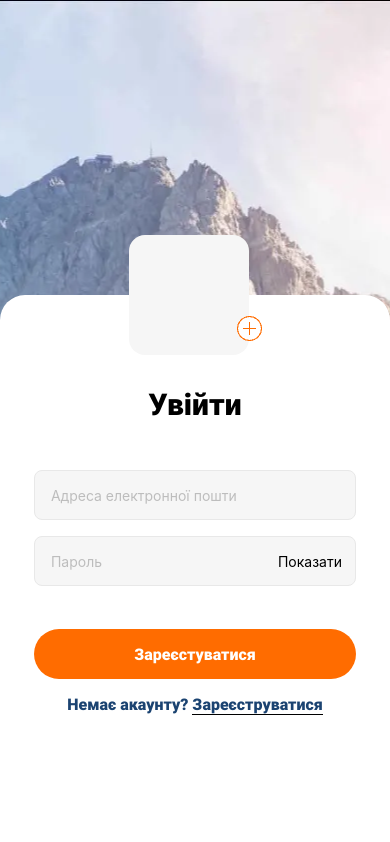
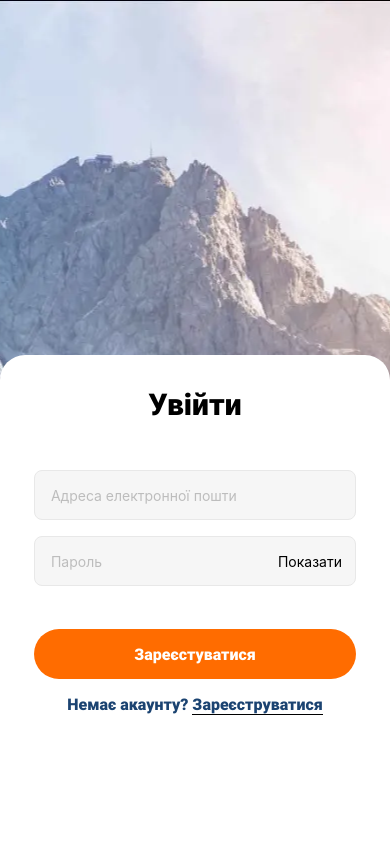
Before and after one commit to OsMax/ReactNative, a React Native app: screen /SingIn in a window 390 px wide. Shown: the top 842 px of the page. Built offline with nearby package versions, Linux system fonts and the light colour scheme.

Commit message:
added keyboard operation in login

```diff
--- a/src/screens/LoginScreen/LoginScreen.js
+++ b/src/screens/LoginScreen/LoginScreen.js
@@ -3,10 +3,13 @@ import {
   Text,
   SafeAreaView,
   View,
-  Image,
   Pressable,
   ImageBackground,
   TextInput,
+  Platform,
+  KeyboardAvoidingView,
+  TouchableWithoutFeedback,
+  Keyboard,
 } from "react-native";
 import { styles } from "./LoginScreen.styles";
 import { useState } from "react";
@@ -16,6 +19,10 @@ export const LoginScreen = ({ navigation }) => {
   const [password, setPassword] = useState("");
   const [hidePass, setHidePass] = useState(true);
 
+  const submit = () => {
+    console.log(email, password);
+  };
+
   return (
     <ImageBackground
       style={styles.imgBack}
@@ -24,15 +31,13 @@ export const LoginScreen = ({ navigation }) => {
     >
       <SafeAreaView style={styles.screen}>
         <View style={styles.container}>
-          <View style={styles.avatarContainer}>
-            <View style={styles.avatarImg}></View>
-            <Image
-              style={styles.avatarBtn}
-              source={require("../../../assets/images/add.png")}
-            />
-          </View>
           <Text style={styles.text}>Увійти</Text>
           <View style={styles.form}>
+            <TouchableWithoutFeedback onPress={Keyboard.dismiss}>
+              <KeyboardAvoidingView
+                style={styles.inputContainer}
+                behavior={Platform.OS == "ios" ? "padding" : "height"}
+              >
                 <TextInput
                   inputMode="email"
                   style={styles.input}
@@ -54,10 +59,9 @@ export const LoginScreen = ({ navigation }) => {
                     <Text>Показати</Text>
                   </Pressable>
                 </View>
-            <Pressable
-              style={styles.singUpBtn}
-              onPress={() => console.log(login, email, password)}
-            >
+              </KeyboardAvoidingView>
+            </TouchableWithoutFeedback>
+            <Pressable style={styles.singUpBtn} onPress={submit}>
               <Text style={styles.singUpText}>Зареєстуватися</Text>
             </Pressable>
             <Pressable onPress={() => navigation.navigate("SingUp")}>
--- a/src/screens/LoginScreen/LoginScreen.styles.js
+++ b/src/screens/LoginScreen/LoginScreen.styles.js
@@ -8,35 +8,15 @@ export const styles = StyleSheet.create({
   container: {
     position: "relative",
     backgroundColor: "#fff",
-    height: 549,
+    height: 489,
     width: "100%",
     borderTopRightRadius: 25,
     borderTopLeftRadius: 25,
     paddingHorizontal: 16,
-    paddingTop: 92,
+    paddingTop: 32,
     alignItems: "center",
   },
-  avatarContainer: {
-    flex: 1,
-    flexDirection: "row",
-    width: 132,
-    height: 120,
-    position: "absolute",
-    top: -60,
-  },
-  avatarImg: {
-    width: 120,
-    height: "100%",
-    backgroundColor: "#F6F6F6",
-    borderRadius: 16,
-  },
-  avatarBtn: {
-    position: "relative",
-    left: -12,
-    top: 81,
-    width: 25,
-    height: 25,
-  },
+
   text: {
     fontFamily: "Roboto-Black",
     fontSize: 30,
@@ -96,4 +76,8 @@ export const styles = StyleSheet.create({
     bottom: 0,
     color: "#1B4371",
   },
+  inputContainer: {
+    width: "100%",
+    alignItems: "center",
+  },
 });
```
Lines whose indentation alone changed are shown as unchanged.
